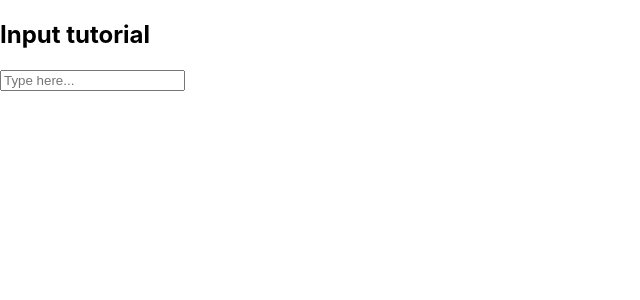
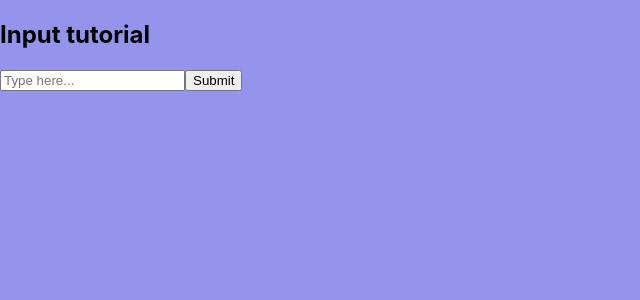
Before and after one commit to nellipelkonen/kodarit-react-demo, a React (Create React App) app in the folder newproject/: page / in a window 1280 px wide. Shown: the top 300 px of the page, without its empty margins (0-640 px from the left). Built offline with nearby package versions, Linux system fonts and the light colour scheme.

Commit message:
input map + delete

```diff
--- a/newproject/src/App.css
+++ b/newproject/src/App.css
@@ -1,38 +1,4 @@
-.App {
-  text-align: center;
+body {
+  background-color: rgb(148, 148, 236);
+  display: flex;
 }
-
-.App-logo {
-  height: 40vmin;
-  pointer-events: none;
-}
-
-@media (prefers-reduced-motion: no-preference) {
-  .App-logo {
-    animation: App-logo-spin infinite 20s linear;
-  }
-}
-
-.App-header {
-  background-color: #282c34;
-  min-height: 100vh;
-  display: flex;
-  flex-direction: column;
-  align-items: center;
-  justify-content: center;
-  font-size: calc(10px + 2vmin);
-  color: white;
-}
-
-.App-link {
-  color: #61dafb;
-}
-
-@keyframes App-logo-spin {
-  from {
-    transform: rotate(0deg);
-  }
-  to {
-    transform: rotate(360deg);
-  }
-}
--- a/newproject/src/App.js
+++ b/newproject/src/App.js
@@ -4,6 +4,7 @@ import { InputTutorial } from './input';
 
 
 function App() {
+
   return (
     <div>
         <div>
--- a/newproject/src/input.jsx
+++ b/newproject/src/input.jsx
@@ -3,7 +3,15 @@ const { useState } = React;
 
 export const InputTutorial = () => {
     const [content, setContent] = useState([]);
-    const [inputValue, setInputValue] = useState([]);
+    const [inputValue, setInputValue] = useState('');
+
+    const removeHandler = (removeIndex) => {
+        const removeItem = content.filter((content, index) => {
+                return removeIndex !== index;
+              });
+              setContent(removeItem);
+      };
+
     return (
         <form className='inputcontent' onSubmit={(event) => {
             event.preventDefault()
@@ -18,8 +26,15 @@ export const InputTutorial = () => {
                 value={inputValue}
                 onChange={e => setInputValue(e.target.value)}
                 required
-        />
+            />
+            <input type="submit"/>
+        {
+            content.map((content, index) => (
+            <div>
+            <p key={index}>{content}</p>
+            <button onClick={() => removeHandler(index)} type="button">Delete</button>
+            </div>
+            )
+        )}
         </form>
-
-    )
-}
+)}
```
Also changed, not shown: 1 other file (tests, documents, lock files or other folders).
